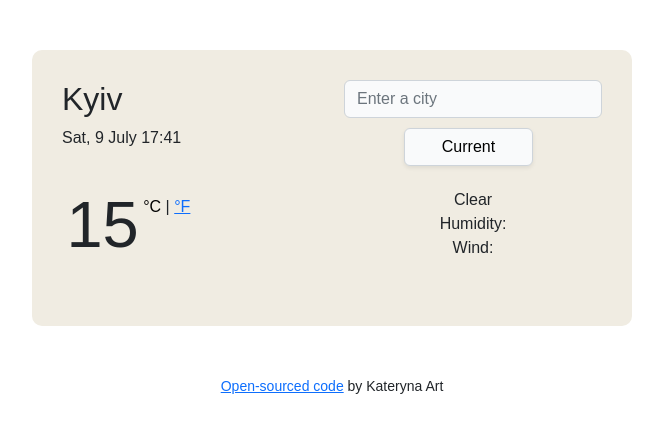
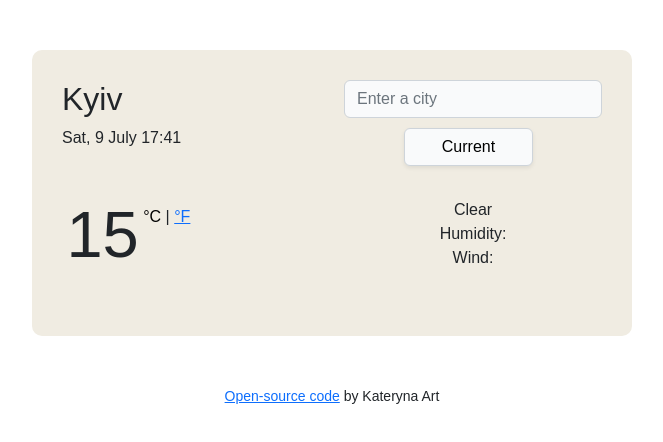
Before and after one commit to evaryna/new-weather-project, a plain HTML site: page index.html in a window 1280 px wide. Shown: the whole page, without its empty margins (308-971 px from the left). Drawn offline with nearby package versions, Linux system fonts and the light colour scheme; no server answers.

Commit message:
corrected typos

```diff
--- a/index.html
+++ b/index.html
@@ -35,7 +35,7 @@
             <button class="btn btn-light shadow-sm w-50">Current</button>
           </div>
         </div>
-        <div class="row">
+        <div class="row temperature-display">
           <div class="col-6">
             <div class="clearfix">
               <div class="float-left">
@@ -62,7 +62,7 @@
     <div>
       <small>
         <a href="https://github.com/evaryna/new-weather-project" target="_blank"
-          >Open-sourced code</a
+          >Open-source code</a
         >
         by Kateryna Art
       </small>
```
